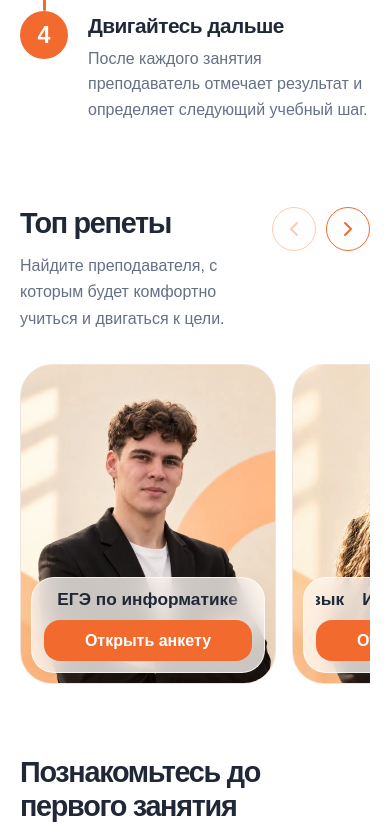
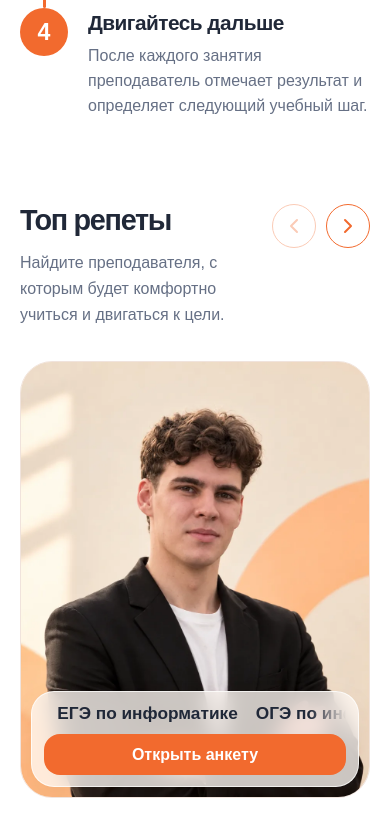
Before and after one commit to al7xey/toprepet, a React (Vite) app: page / in a window 390 px wide. Shown: the part 1768-2607 px from the top of the page. Built offline with nearby package versions, Linux system fonts and the light colour scheme.

Commit message:
Fix mobile carousel card clipping

```diff
--- a/src/app/experience.css
+++ b/src/app/experience.css
@@ -1354,3 +1354,20 @@
     min-height: 392px;
   }
 }
+
+@media (max-width: 759px) {
+  .format-track,
+  .teacher-track {
+    margin-left: 0;
+  }
+
+  .format-slide,
+  .teacher-slide {
+    flex: 0 0 100%;
+    padding-left: 0;
+  }
+
+  .teacher-card {
+    width: 100%;
+  }
+}
```
